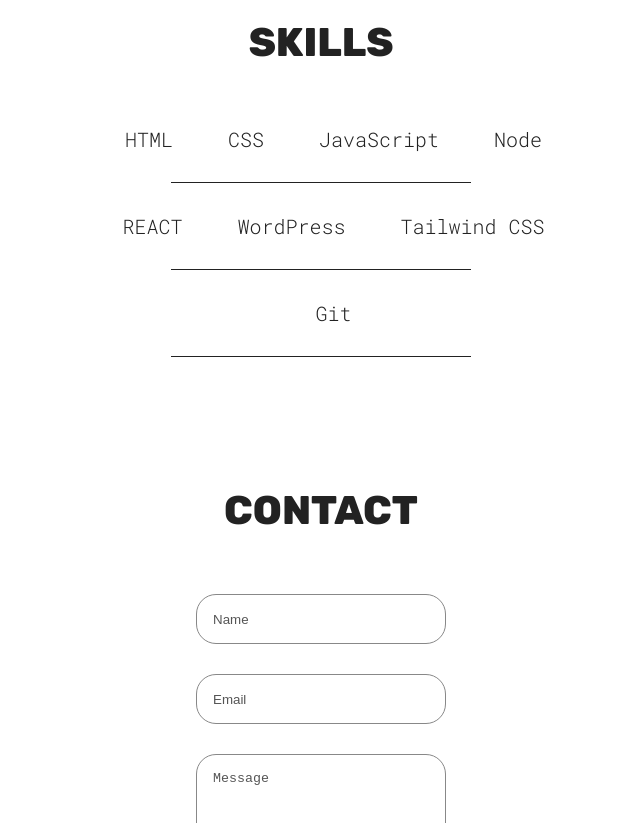
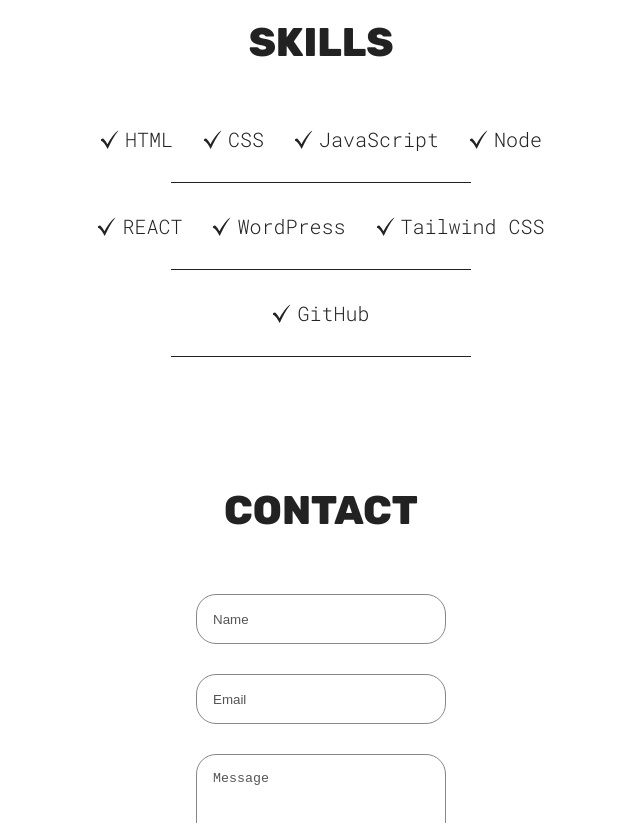
Before and after one commit to JoonasHilt/portfolio-joonas, a React (Vite) app: page / in a window 1280 px wide. Shown: the part 1400-2223 px from the top of the page, without its empty margins (319-959 px from the left). Built offline with nearby package versions, Linux system fonts and the light colour scheme.

Commit message:
fixed the check mark on light mode

```diff
--- a/src/sections/Skills/Skills.jsx
+++ b/src/sections/Skills/Skills.jsx
@@ -1,8 +1,13 @@
 import styles from "./SkillsStyles.module.css";
-import checkMarkIcon from "../../assets/checkmark-dark.svg";
+import checkMarkIconDark from "../../assets/checkmark-dark.svg";
+import checkMarkIconLight from "../../assets/checkmark-light.svg";
 import SkillList from "../../common/SkillList";
+import { useTheme } from "../../common/ThemeContext";
 
 function Skills() {
+  const { theme } = useTheme();
+  const checkMarkIcon =
+    theme === "light" ? checkMarkIconLight : checkMarkIconDark;
   return (
     <section id="skills" className={styles.container}>
       <h1 className="sectionTitle">Skills</h1>
@@ -20,7 +25,7 @@ function Skills() {
       </div>
       <hr />
       <div className={styles.skillList}>
-        <SkillList src={checkMarkIcon} skill="Git" />
+        <SkillList src={checkMarkIcon} skill="GitHub" />
       </div>
       <hr />
     </section>
```
